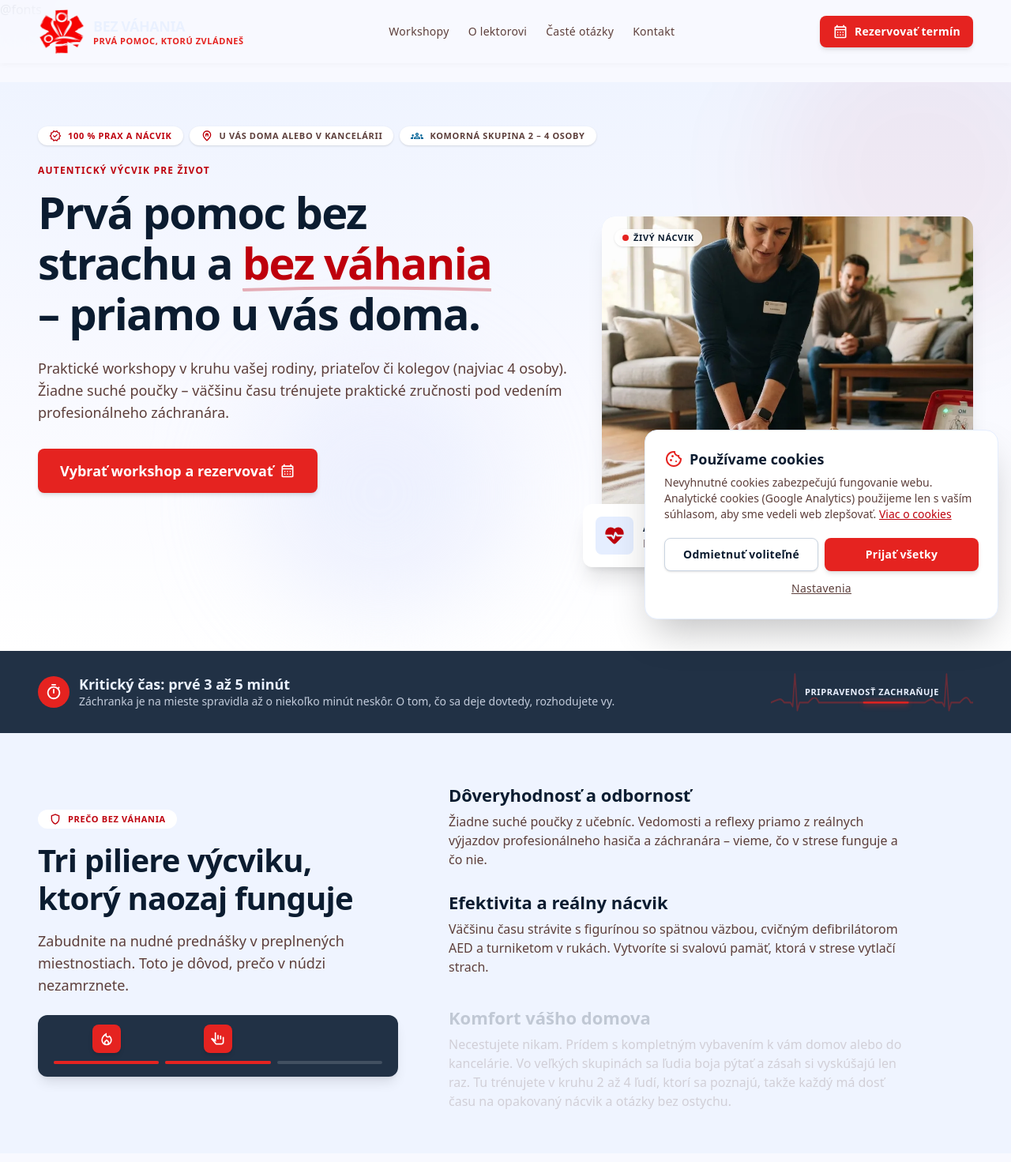
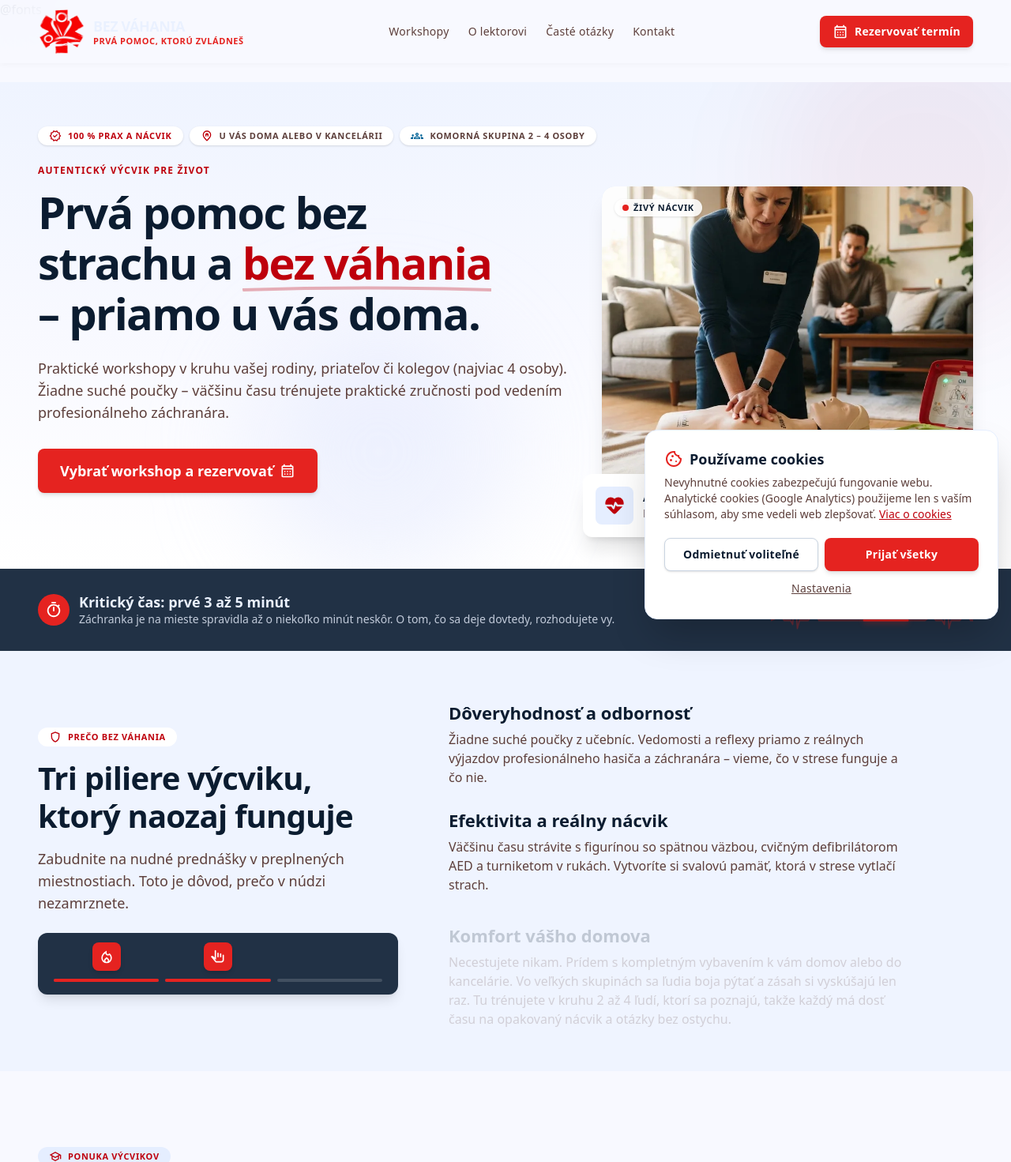
Before and after one commit to borislacik/bezvahania, a Laravel app: template resources/views/pages/home.blade.php in a window 1280 px wide. Shown: the top 1471 px of the page at 79% size. Run offline with Laravel 12, Linux system fonts and the light colour scheme; the template is opened without the code that fills it, so the values that code supplies are empty; style sheets or scripts are compiled from the project's sources; parts of the project's set-up code (start-up, migrations or seed data) failed here and were passed over; some libraries are stand-ins or nearby versions.

Commit message:
feat(home): instructor role wording, hero heading aligned with the image
The instructor is described as a professional firefighter and paramedic.
The empty space left by the removed hero figures was too big, so on desktop
the top of the main heading now lines up with the top of the image and the
hero is shorter.

Co-Authored-By: Claude Opus 5.5 <noreply@anthropic.com>

```diff
--- a/database/seeders/ContentSeeder.php
+++ b/database/seeders/ContentSeeder.php
@@ -82,7 +82,7 @@ class ContentSeeder extends Seeder
     private function team(): void
     {
         TeamMember::query()->updateOrCreate(['name' => 'Boris Lacík'], [
-            'role' => 'Profesionálny hasič a záchranár',
+            'role' => 'Profesionálny hasič a zdravotnícky záchranár',
             'quote' => 'V praxi vidím, že o prežití často nerozhodujú záchranári, ktorí prídu o niekoľko minút, ale ľudia, ktorí sú pri postihnutom v prvých minútach. Naučím vás jednoduché postupy tak, aby ste v kritickom okamihu konali bez váhania.',
             'bio' => "Pri výcviku spájam aktuálne odporúčania European Resuscitation Council s reálnou praxou zo zásahov.\nNa workshope vytvárame bezpečný priestor, kde si každú situáciu vyskúšate toľkokrát, kým sa nebudete cítiť pripravení.",
             'photo' => $this->copyImage('instructor.webp', 'team'),
--- a/resources/views/pages/home.blade.php
+++ b/resources/views/pages/home.blade.php
@@ -24,7 +24,8 @@
                 </li>
             </ul>
 
-            <div class="grid grid-cols-1 items-center gap-10 lg:grid-cols-12">
+            {{-- Desktop: the top of the main heading lines up with the top of the image (lg:mt-7 = eyebrow + gap). --}}
+            <div class="grid grid-cols-1 items-center gap-10 lg:grid-cols-12 lg:items-start">
                 <div class="flex flex-col gap-6 lg:col-span-7">
                     <div class="flex flex-col gap-3">
                         <span
@@ -50,12 +51,9 @@
                             <x-site.icon name="calendar_month" class="size-5" />
                         </a>
                     </div>
-
-                    {{-- Intentionally empty space where the key figures used to be (they are elsewhere on the page). --}}
-                    <div class="mt-2 hidden h-[104px] lg:block" aria-hidden="true"></div>
                 </div>
 
-                <div class="relative lg:col-span-5">
+                <div class="relative lg:col-span-5 lg:mt-7">
                     <div class="relative mx-auto max-w-md lg:max-w-none">
                         <div class="bg-surface-container-highest relative overflow-hidden rounded-2xl shadow-xl">
                             <img
```
Also changed, not shown: docs/changes/2026-11-23-feat-website-and-admin.md (+5 -3 lines), tests/Feature/HomePageTest.php (+1 -0 lines), CHANGELOG.md.
